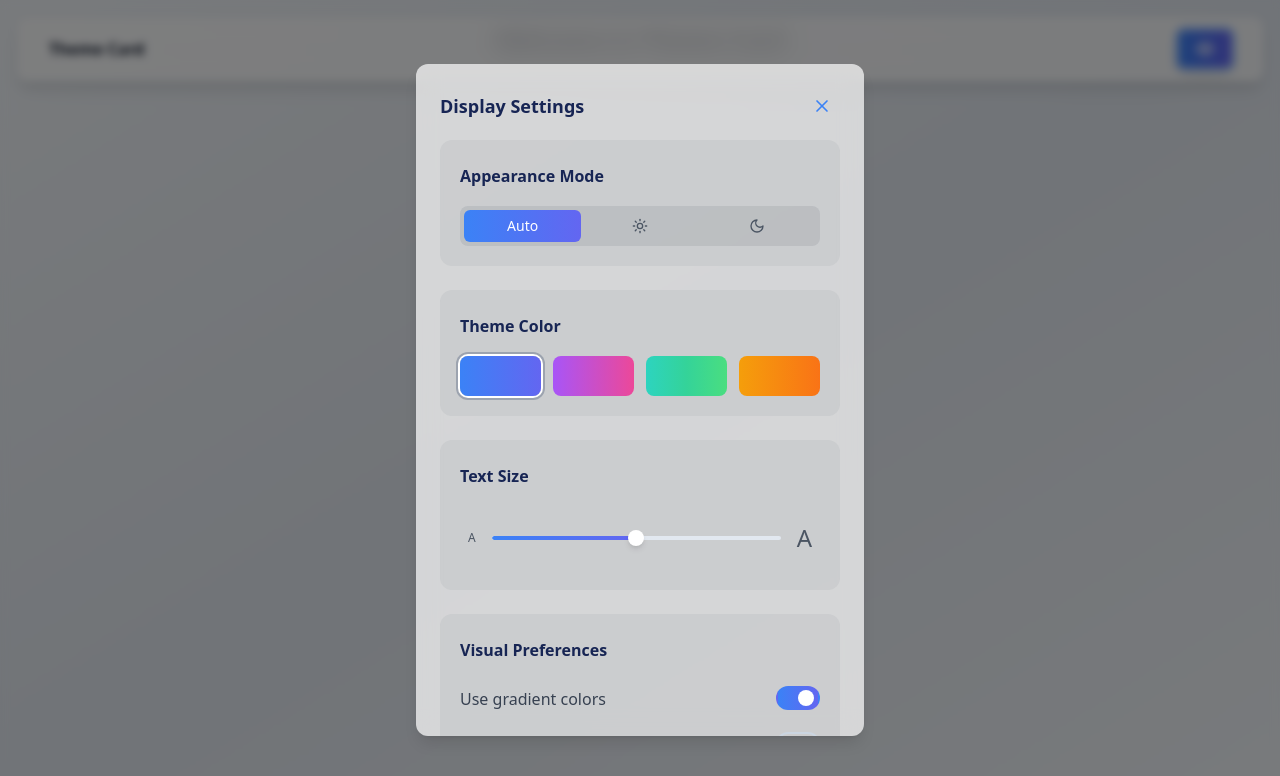
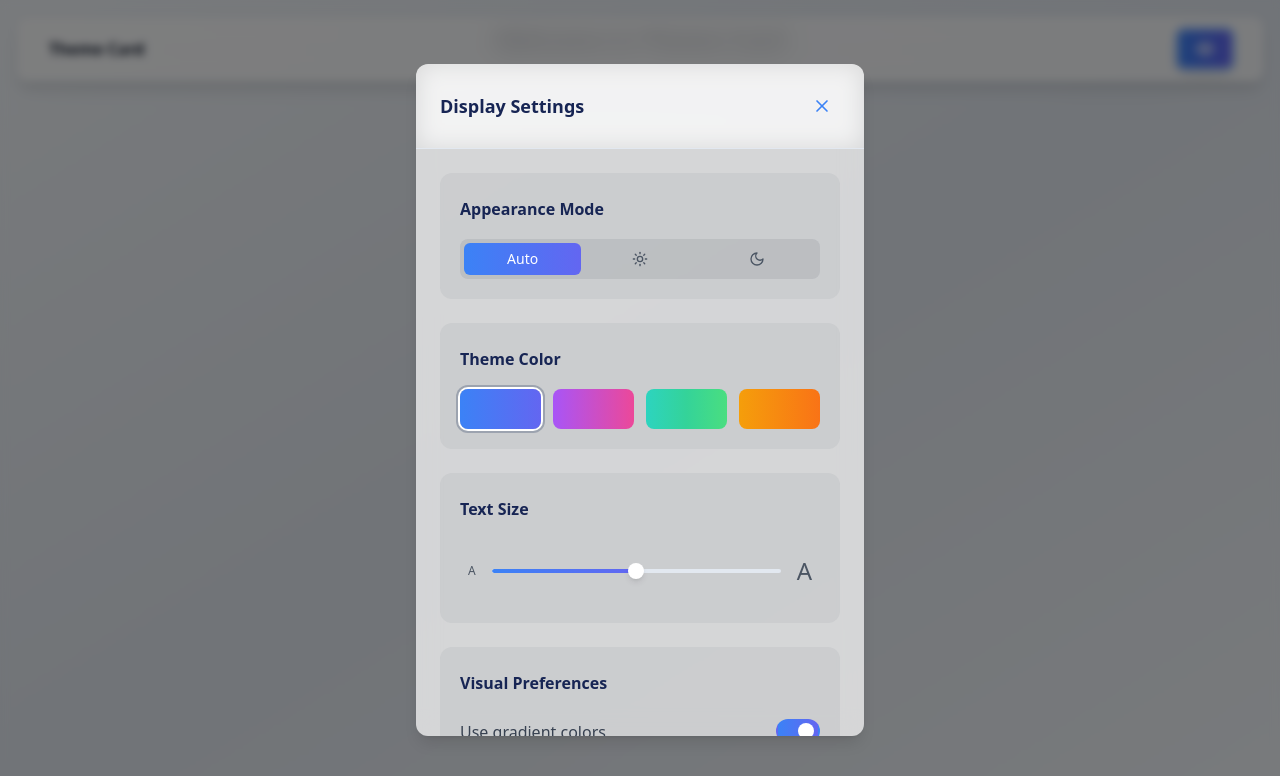
Before and after one commit to rgehrkedk/themecard, a Next.js app: page / in a window 1280 px wide. Both pictures are taken after a click on the button "Open display settings". Shown: the top 776 px of the page. Built offline with nearby package versions, Linux system fonts and the light colour scheme.

Commit message:
Update3 display-settings.tsx

```diff
--- a/src/components/display-settings.tsx
+++ b/src/components/display-settings.tsx
@@ -91,8 +91,9 @@ export function DisplaySettings({
               : !preferences.reduceTransparency ? 'bg-white/70' : 'bg-white'
             } backdrop-blur-md`}
         >
-          <div className="h-full overflow-y-auto px-6 py-6">
-            <div className="flex items-center justify-between pb-4">
+          <div className="flex flex-col h-full">
+            {/* Fixed Header with Close Button */}
+            <div className="flex items-center justify-between p-6 border-b border-slate-200 dark:border-slate-700 sticky top-0 bg-opacity-70 backdrop-blur-md rounded-t-xl">
               <h2 className={`text-lg font-semibold transition-colors duration-700 ${
                 isDarkMode ? themes[activeTheme].headingDark : themes[activeTheme].headingLight
               }`}>
@@ -109,7 +110,8 @@ export function DisplaySettings({
               </Button>
             </div>
 
-            <div className="space-y-6">
+            {/* Scrollable Content */}
+            <div className="overflow-y-auto px-6 py-6 space-y-6 flex-1">
               <AppearanceMode
                 appearance={appearance}
                 setAppearance={setAppearance}
```
